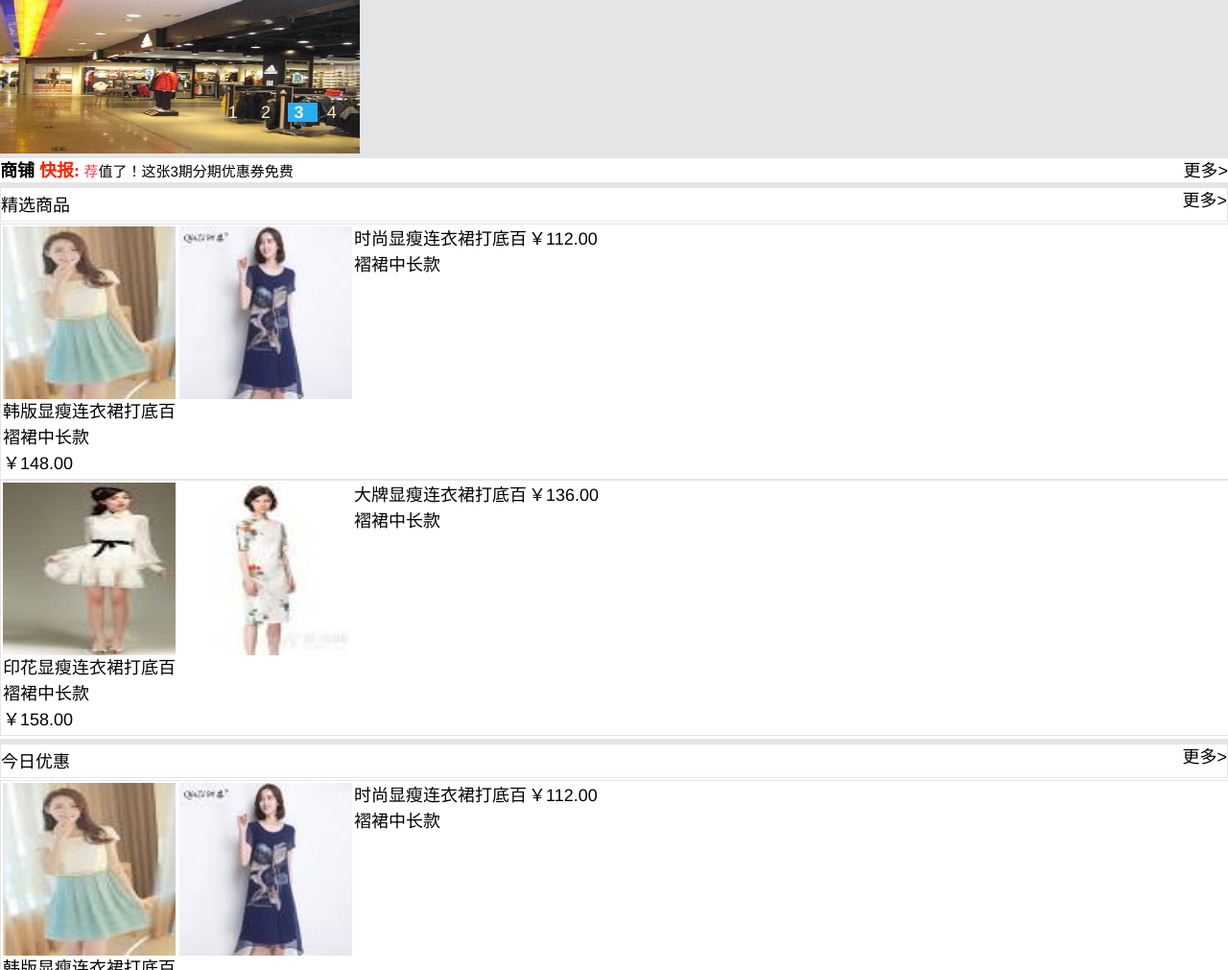
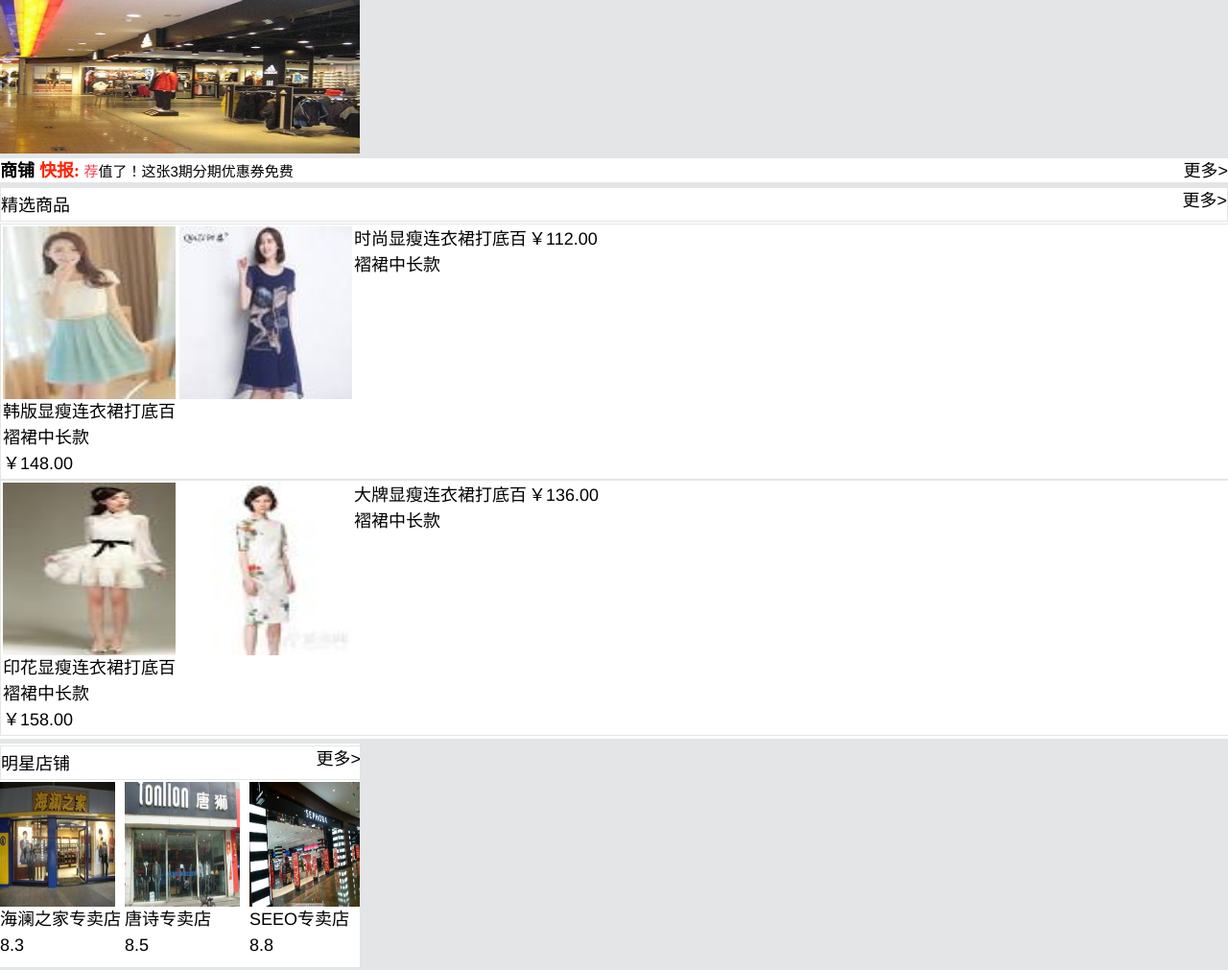
Before and after one commit to fengyy51/fe_shangcheng, a plain HTML site: page page/shangchengdemo.html in a window 1280 px wide. Shown: the top 1011 px of the page at 96% size. Drawn offline with Linux system fonts and the light colour scheme.

Commit message:
明星店铺 拖拽向左移动一个位置，不能很好实现移动效果

```diff
--- a/css/shangchengdemo.css
+++ b/css/shangchengdemo.css
@@ -33,7 +33,7 @@ div.huodong{
 div.huodong ul{
 	list-style: none;
 	position: relative;
-	width: 800px;
+	width: 2000px;
 }
 div.huodong ul li{
 	float: left;
@@ -46,7 +46,7 @@ div.huodong ul li img{
 div.huodong div.num {
 	position: absolute;
 	bottom: 0.16rem;
-	right: 0.04rem;
+	left: 15rem;
 
 	line-height: 20px;
 }
@@ -138,6 +138,7 @@ div.colom .tupian img{
 	height: 180px;
 
 }
+
 /* //成一列排列的格式 */
 div.item{
 	width: 100%;
@@ -171,3 +172,28 @@ div.item .content p.num{
 	font-size: 15px;
 
 }
+/*明星店铺一行左右触摸切换*/
+div.mingxingdianpu{
+	position: relative;
+	width: 375px;
+	height: 233px;
+
+	overflow: hidden;
+}
+div.container{
+	position: relative;
+	width: 1170px;
+	height: 179px;
+
+}
+ div.row{
+
+	width: 130px;
+	height: 179px;
+	float: left;
+}
+div.row .tupian img{
+	height: 130px;
+	width: 120px;
+	display: block;
+}
--- a/js/shangchengdemo.js
+++ b/js/shangchengdemo.js
@@ -1,4 +1,4 @@
-$(document).ready(function(){
+$(document).ready(function() {
     // document.title="title";
 
     loadJson();
@@ -7,194 +7,265 @@ $(document).ready(function(){
     // },1000);
 
 });
-function loadJson(){
+
+function loadJson() {
     $.ajax({
-			url:"../json/shangchengdemo.json",
-			type:"GET",
-			dataType:"json",
-			success:function(data){
+        url: "../json/shangchengdemo.json",
+        type: "GET",
+        dataType: "json",
+        success: function(data) {
 
-					var title=data.data.title;
-					var huodong=data.data.huodong;
-					var gonggao=data.data.gonggao;
-					var shangpin=data.data.shangpin;
-					var youhuishangpin=data.data.youhuishangpin;
-					var youhui=data.data.youhui;
+            var title = data.data.title;
+            var huodong = data.data.huodong;
+            var gonggao = data.data.gonggao;
+            var shangpin = data.data.shangpin;
+            var mingxingdianpu = data.data.mingxingdianpu;
+            var youhuishangpin = data.data.youhuishangpin;
+            var youhui = data.data.youhui;
             // makeTitle(title);
-					makeHuoDong(huodong,huodong.length);
+            makeHuoDong(huodong, huodong.length);
             $('.huodong>.num>span').eq(0).addClass('active');
             makeGongGao(gonggao);
             makeShangPin(shangpin);
+            console.log(mingxingdianpu);
+            makeMingXingDianPu(mingxingdianpu);
             makeYouHuiShangPin(youhuishangpin);
 
             $('div.youhuiquan .body').empty();
-					$.each(youhui,function(i){
-						makeYouHui(this.tupian,this.text,this.num);
+            $.each(youhui, function(i) {
+                makeYouHui(this.tupian, this.text, this.num);
             });
 
 
 
         },
 
-			error:function(error){
+        error: function(error) {
             alert('fail');
             console.log(error);
         }
     });
 }
-function makeTitle(pageTitle){
+
+function makeTitle(pageTitle) {
     // var strHtml='<span class="title">'+pageTitle+'</span>';
-	var strHtml=pageTitle;
-	$(document).attr('title',strHtml);
+    var strHtml = pageTitle;
+    $(document).attr('title', strHtml);
     // console.log(strHtml);
     // $('head title').empty();
     // $('head title').html(strHtml);
 };
 
-function makeHuoDong(huodong,length){
+function makeHuoDong(huodong, length) {
     $('div.guanggao').empty();
-	var strHtml="";
-	for(var i=0;i<length;i++){
-		strHtml=strHtml+'<li><img src='+huodong[i]+'></li>';
+    var strHtml = "";
+    for (var i = 0; i < length; i++) {
+        strHtml = strHtml + '<li class="row"><img src=' + huodong[i] + '></li>';
     }
 
-	var strHtml=strHtml+'</ul><div class="num">';
-	for(var i=1;i<=length;i++){
-		strHtml=strHtml+'<span >'+i+'</span>';
+    var strHtml = strHtml + '</ul><div class="num">';
+    for (var i = 1; i <= length; i++) {
+        strHtml = strHtml + '<span >' + i + '</span>';
         // console.log(i);
     }
-	strHtml='<div class="huodong" ><ul class="tupian">'+strHtml+'</div>'+'</div>';
+    strHtml = '<div class="huodong" ><ul class="tupian">' + strHtml + '</div>' + '</div>';
     $('div.guanggao').html(strHtml);
     actionHuoDong();
 
 }
+
 function makeGongGao(gonggao) {
-	var flagGongGao=false;
-	var i=0;
-	var strHtml='<span class="text"><span class="red">'+gonggao[0].decoration+'  </span><span class="content">'
-				+gonggao[0].text+'</span></span>'+'';
+    var flagGongGao = false;
+    var i = 0;
+    var strHtml = '<span class="text"><span class="red">' + gonggao[0].decoration + '  </span><span class="content">' + gonggao[0].text + '</span></span>' + '';
     $('div.gonggao ').append(strHtml);
-	setInterval(function(){
-			if(i==gonggao.length)
-				i=0;
+    setInterval(function() {
+        if (i == gonggao.length)
+            i = 0;
 
         // $('div.gonggao span.red').next().empty();
-			var strHtml='<span class="text"><span class="red">'+gonggao[i].decoration+'</span><span class="content">'
-				+gonggao[i].text+'</span></span>'+'';
+        var strHtml = '<span class="text"><span class="red">' + gonggao[i].decoration + '</span><span class="content">' + gonggao[i].text + '</span></span>' + '';
         $('div.gonggao span.text').empty();
-			console.log(strHtml);
+        // console.log(strHtml);
         i++;
         $('div.gonggao ').append(strHtml);
 
-		},4000);
+    }, 4000);
 
 }
+
 function makeShangPin(shangpin) {
-	var strHtml='<div class="twocolom">';
-	$.each(shangpin,function(i){
-		if(i%2==0){
-			strHtml=strHtml+'<div class="colom"><div class="colomitem">'+'<div class="tupian"><img src='+this.tupian+'></div><div class="content"><p class="decoration">'+
-				this.decoration+'</p><p class="money">'+this.money+'</p></div></div>';
-		}
-		else{
-		strHtml=strHtml+'<div class="colomitem"><div class="tupian"><img src='+this.tupian+'></div><div class="content"><p class="decoration">'+
-				this.decoration+'</p><p class="money">'+this.money+'</p></div></div></div>';
+    var strHtml = '<div class="twocolom">';
+    $.each(shangpin, function(i) {
+        if (i % 2 == 0) {
+            strHtml = strHtml + '<div class="colom"><div class="colomitem">' + '<div class="tupian"><img src=' + this.tupian + '></div><div class="content"><p class="decoration">' +
+                this.decoration + '</p><p class="money">' + this.money + '</p></div></div>';
+        } else {
+            strHtml = strHtml + '<div class="colomitem"><div class="tupian"><img src=' + this.tupian + '></div><div class="content"><p class="decoration">' +
+                this.decoration + '</p><p class="money">' + this.money + '</p></div></div></div>';
         }
     });
     $('div.shangpin .body').html(strHtml);
 }
+
+function makeMingXingDianPu(mingxingdianpu) {
+    var optionHtml = '<div class="container">';
+    $.each(mingxingdianpu, function(i) {
+        optionHtml = optionHtml + '<div class="row "><div class="tupian"><img src=' + this.tupian + '></div><div class="content"><p class="decoration">' +
+            this.text + '</p><p class="num">' + this.num + '</p></div></div>';
+    })
+    optionHtml = optionHtml + '</div>';
+    console.log(optionHtml);
+    $('div.mingxingdianpu .body').html(optionHtml);
+    actionMingXingDianPu();
+}
+
 function makeYouHuiShangPin(youhuishangpin) {
-	var strHtml='<div class="twocolom">';
-	$.each(youhuishangpin,function(i){
-		if(i%2==0){
-			strHtml=strHtml+'<div class="colom"><div class="colomitem">'+'<div class="tupian"><img src='+this.tupian+'></div><div class="content"><p class="decoration">'+
-				this.decoration+'</p><p class="money">'+this.money+'</p></div></div>';
-		}
-		else{
-		strHtml=strHtml+'<div class="colomitem"><div class="tupian"><img src='+this.tupian+'></div><div class="content"><p class="decoration">'+
-				this.decoration+'</p><p class="money">'+this.money+'</p></div></div></div>';
+    var strHtml = '<div class="twocolom">';
+    $.each(youhuishangpin, function(i) {
+        if (i % 2 == 0) {
+            strHtml = strHtml + '<div class="colom"><div class="colomitem">' + '<div class="tupian"><img src=' + this.tupian + '></div><div class="content"><p class="decoration">' +
+                this.decoration + '</p><p class="money">' + this.money + '</p></div></div>';
+        } else {
+            strHtml = strHtml + '<div class="colomitem"><div class="tupian"><img src=' + this.tupian + '></div><div class="content"><p class="decoration">' +
+                this.decoration + '</p><p class="money">' + this.money + '</p></div></div></div>';
         }
     });
     $('div.youhuishangpin .body').html(strHtml);
 }
-function makeYouHui(tupian,text,num){
-	var optionHtml='<div class="item"><div class="tupian"><img src='+tupian+'></div><div class="content"><p class="decoration">'+
-	text+'</p><p class="reference">免费领取</p><p class="num">已领'+num+'张</p></div></div>';
+
+function makeYouHui(tupian, text, num) {
+    var optionHtml = '<div class="item"><div class="tupian"><img src=' + tupian + '></div><div class="content"><p class="decoration">' +
+        text + '</p><p class="reference">免费领取</p><p class="num">已领' + num + '张</p></div></div>';
 
     $('div.youhuiquan .body').append(optionHtml);
 
 
 }
 //滚动 加手动显示广告
-function actionHuoDong(){
-	var $huodong=$('div.guanggao div.huodong');
-	var ul=$('div.guanggao div.huodong ul');
-	var $num=$huodong.find('.num span');
-	var oneWidth=$huodong.find('ul li').eq(0).width();
-	var timer=null;
-	var iNow=0;
+function actionHuoDong() {
+    var $huodong = $('div.guanggao div.huodong');
+    var ul = $('div.guanggao div.huodong ul');
+    var $num = $huodong.find('.num span');
+    var oneWidth = $huodong.find('ul li').eq(0).width();
+    var timer = null;
+    var iNow = 0;
     //delegate mingcheng shijian huo on shijain mingcheng chuli bangding
-	$('div.guanggao').delegate("span","click",function(){
+    $('div.guanggao').delegate("span", "click", function() {
         // alert("fa");
         $(this).addClass('active')
             .siblings().removeClass('active');
-		iNow=$(this).index();
+        iNow = $(this).index();
         // console.log(iNow);
 
         ul.animate({
-                "left":-iNow*oneWidth,
+            "left": -iNow * oneWidth,
             //注意此处用到left属性，所以ul的样式里面需要设置position: relative; 让ul左移N个图片大小的宽度，N根据被点击的按钮索引值iNow确定
-            }),1000;
+        }, 1000);
         // console.log(ul.css("left"));
     });
-	function autoplay(){
-		timer=setInterval(function(){
+
+    function autoplay() {
+        timer = setInterval(function() {
             iNow++;
-			if(iNow>$num.length-1){
-				iNow=0;
+            if (iNow > $num.length - 1) {
+                iNow = 0;
             }
             $num.eq(iNow).trigger('click');
-		},2500)
+        }, 2500)
     }
     autoplay();
     //触摸悬停
-	$('div.guanggao').delegate("ul","touchstart",function(e){
+    $('div.guanggao').delegate("ul", "touchstart", function(e) {
         //防止页面整个左右摆动
         e.preventDefault();
         clearInterval(timer);
     });
-	$('div.guanggao').delegate("ul","touchend",function(e){
+    $('div.guanggao').delegate("ul", "touchend", function(e) {
         autoplay();
         //防止页面整个左右摆动
         e.preventDefault();
     });
     //拖拽切换图片
-	$(".huodong").hover(function () {
+    $(".huodong").hover(function() {
         $("#btn_prev,#btn_next").fadeIn()
-        }, function () {
+    }, function() {
         $("#btn_prev,#btn_next").fadeOut()
     });
 
     $dragBln = false;
 
-        $(".huodong .tupian").touchSlider({
+    $(".huodong ").touchSlider({
         flexible: true,
         speed: 200,
         btn_prev: $("#btn_prev"),
         btn_next: $("#btn_next"),
         paging: $(".num span"),
-            counter: function (e) {
+        counter: function(e) {
             $(".num span").removeClass("active").eq(e.current - 1).addClass("active");
         }
     });
 
-        $(".huodong .tupian").bind("dragstart", function () {
+    $(".huodong .tupian").bind("dragstart", function() {
         $dragBln = true;
     });
 
-        $(".huodong .tupian ").click(function () {
+    $(".huodong .tupian ").click(function() {
         if ($dragBln) {
             return false;
         }
     });
 }
+
+function actionMingXingDianPu() {
+    var oneWidth = $('.row').width();
+    var timer = null;
+    var $row=$('.mingxingdianpu .row');
+    var length=$row.length;
+    // console.log(length);
+    // console.log(oneWidth);
+    var pos = 0;
+
+    //  $('div.mingxingdianpu').delegate(".row", "click",function() {
+    // 	// if ($dragBln) {
+    //  //        return false;
+    //  //    }
+    //     pos = $(this).index();
+    //     console.log(pos);
+    //     if(pos==length-1){
+    //     	pos=0;
+    //     }
+    //     $('div.container').animate({
+    //         "left": -oneWidth *pos
+    //     });
+    //     console.log($('div.container').css("left"));
+    // });
+      $dragBln = false;
+      //触摸悬停
+    $('div.mingxingdianpu').delegate(".container", "touchstart", function(e) {
+        //防止页面整个左右摆动
+        e.preventDefault();
+    });
+
+    $(".mingxingdianpu").hover(function() {
+        $("#btn_prev,#btn_next").fadeIn()
+    }, function() {
+        $("#btn_prev,#btn_next").fadeOut()
+    });
+
+    $(".mingxingdianpu ").touchSlider({
+        flexible: true,
+        speed: 200,
+        btn_prev: $("#btn_prev"),
+        btn_next: $("#btn_next"),
+
+    });
+
+   $('.mingxingdianpu').delegate("div.row", "dragstart", function() {
+        $dragBln = true;
+    });
+
+    // timer = setInterval(function() {
+    //     $('.mingxingdianpu .row').trigger("click");
+    // }, 2000)
+}
--- a/json/shangchengdemo.json
+++ b/json/shangchengdemo.json
@@ -1,23 +1,38 @@
 {
-	"data":{
-		"title":"义乌购物中心",
-		"huodong":["../resource/img/huodong.jpg","../resource/img/huodongone.jpg","../resource/img/huodongtwo.jpg","../resource/img/huodongthree.jpg"],
-		"youhui":[{"tupian":"../resource/img/dianpu.jpg","text":"海澜之家优惠活动兑换券","num":3},
-				{"tupian":"../resource/img/dianpuone.jpg","text":"唐诗优惠活动兑换券","num":5},
-				{"tupian":"../resource/img/chaozhitwo.jpg","text":"SEEO优惠活动兑换券","num":8}
-		],
-		"gonggao":[{"decoration":"荐","text":"值了！这张3期分期优惠券免费"},
-				{"decoration":"热","text":"买MacBook送耳机"},
-				{"decoration":"值","text":"佳能旗舰新机，12期白条免息"},
-				{"decoration":"新","text":"值了，这双鞋爆卖"},
-				{"decoration":"热","text":"超值甩卖短裙"}],
-		"shangpin":[{"tupian":"../resource/img/shangpinone.jpg","decoration":"韩版显瘦连衣裙打底百褶裙中长款","money":"￥148.00"},
-					{"tupian":"../resource/img/shangpintwo.jpg","decoration":"时尚显瘦连衣裙打底百褶裙中长款","money":"￥112.00"},
-					{"tupian":"../resource/img/shangpinthree.jpg","decoration":"印花显瘦连衣裙打底百褶裙中长款","money":"￥158.00"},
-					{"tupian":"../resource/img/shangpinfour.jpg","decoration":"大牌显瘦连衣裙打底百褶裙中长款","money":"￥136.00"}],
-		"youhuishangpin":[{"tupian":"../resource/img/shangpinone.jpg","decoration":"韩版显瘦连衣裙打底百褶裙中长款","money":"￥148.00"},
-					{"tupian":"../resource/img/shangpintwo.jpg","decoration":"时尚显瘦连衣裙打底百褶裙中长款","money":"￥112.00"},
-					{"tupian":"../resource/img/shangpinthree.jpg","decoration":"印花显瘦连衣裙打底百褶裙中长款","money":"￥158.00"},
-					{"tupian":"../resource/img/shangpinfour.jpg","decoration":"大牌显瘦连衣裙打底百褶裙中长款","money":"￥136.00"}]
-	}
+    "data": {
+        "title": "义乌购物中心",
+        "huodong": ["../resource/img/huodong.jpg", "../resource/img/huodongone.jpg", "../resource/img/huodongtwo.jpg", "../resource/img/huodongthree.jpg"],
+        "youhui": [{ "tupian": "../resource/img/dianpu.jpg", "text": "海澜之家优惠活动兑换券", "num": 3 },
+            { "tupian": "../resource/img/dianpuone.jpg", "text": "唐诗优惠活动兑换券", "num": 5 },
+            { "tupian": "../resource/img/chaozhitwo.jpg", "text": "SEEO优惠活动兑换券", "num": 8 }
+        ],
+        "gonggao": [{ "decoration": "荐", "text": "值了！这张3期分期优惠券免费" },
+            { "decoration": "热", "text": "买MacBook送耳机" },
+            { "decoration": "值", "text": "佳能旗舰新机，12期白条免息" },
+            { "decoration": "新", "text": "值了，这双鞋爆卖" },
+            { "decoration": "热", "text": "超值甩卖短裙" }
+        ],
+        "shangpin": [{ "tupian": "../resource/img/shangpinone.jpg", "decoration": "韩版显瘦连衣裙打底百褶裙中长款", "money": "￥148.00" },
+            { "tupian": "../resource/img/shangpintwo.jpg", "decoration": "时尚显瘦连衣裙打底百褶裙中长款", "money": "￥112.00" },
+            { "tupian": "../resource/img/shangpinthree.jpg", "decoration": "印花显瘦连衣裙打底百褶裙中长款", "money": "￥158.00" },
+            { "tupian": "../resource/img/shangpinfour.jpg", "decoration": "大牌显瘦连衣裙打底百褶裙中长款", "money": "￥136.00" }
+        ],
+        "youhuishangpin": [{ "tupian": "../resource/img/shangpinone.jpg", "decoration": "韩版显瘦连衣裙打底百褶裙中长款", "money": "￥148.00" },
+            { "tupian": "../resource/img/shangpintwo.jpg", "decoration": "时尚显瘦连衣裙打底百褶裙中长款", "money": "￥112.00" },
+            { "tupian": "../resource/img/shangpinthree.jpg", "decoration": "印花显瘦连衣裙打底百褶裙中长款", "money": "￥158.00" },
+            { "tupian": "../resource/img/shangpinfour.jpg", "decoration": "大牌显瘦连衣裙打底百褶裙中长款", "money": "￥136.00" }
+        ],
+        "mingxingdianpu": [{ "tupian": "../resource/img/dianpu.jpg", "text": "海澜之家专卖店", "num": 8.3 },
+            { "tupian": "../resource/img/dianpuone.jpg", "text": "唐诗专卖店", "num": 8.5 },
+            { "tupian": "../resource/img/chaozhitwo.jpg", "text": "SEEO专卖店", "num": 8.8 },
+            { "tupian": "../resource/img/dianpu.jpg", "text": "海澜之家专卖店", "num": 8.3 },
+            { "tupian": "../resource/img/dianpuone.jpg", "text": "唐诗专卖店", "num": 8.5 },
+            { "tupian": "../resource/img/chaozhitwo.jpg", "text": "SEEO专卖店", "num": 8.8 },
+            { "tupian": "../resource/img/dianpu.jpg", "text": "海澜之家专卖店", "num": 8.3 },
+            { "tupian": "../resource/img/dianpuone.jpg", "text": "唐诗专卖店", "num": 8.5 },
+            { "tupian": "../resource/img/chaozhitwo.jpg", "text": "SEEO专卖店", "num": 8.8 }
+        ]
+
+
+    }
 }
--- a/page/shangchengdemo.html
+++ b/page/shangchengdemo.html
@@ -22,6 +22,13 @@
 		<div class="shangpin white">
 			<div class="head">
 				<span class="left">精选商品</span>
+				<span class="right">更多&gt;</span>
+			</div>
+			<div class="body"></div>
+		</div>
+		<div class="mingxingdianpu white">
+			<div class="head">
+				<span class="left">明星店铺</span>
 				<span class="right">更多&gt;</span>
 			</div>
 			<div class="body"></div>
```
Also changed, not shown: js/util/jquery.js. Lines whose indentation alone changed are shown as unchanged.
